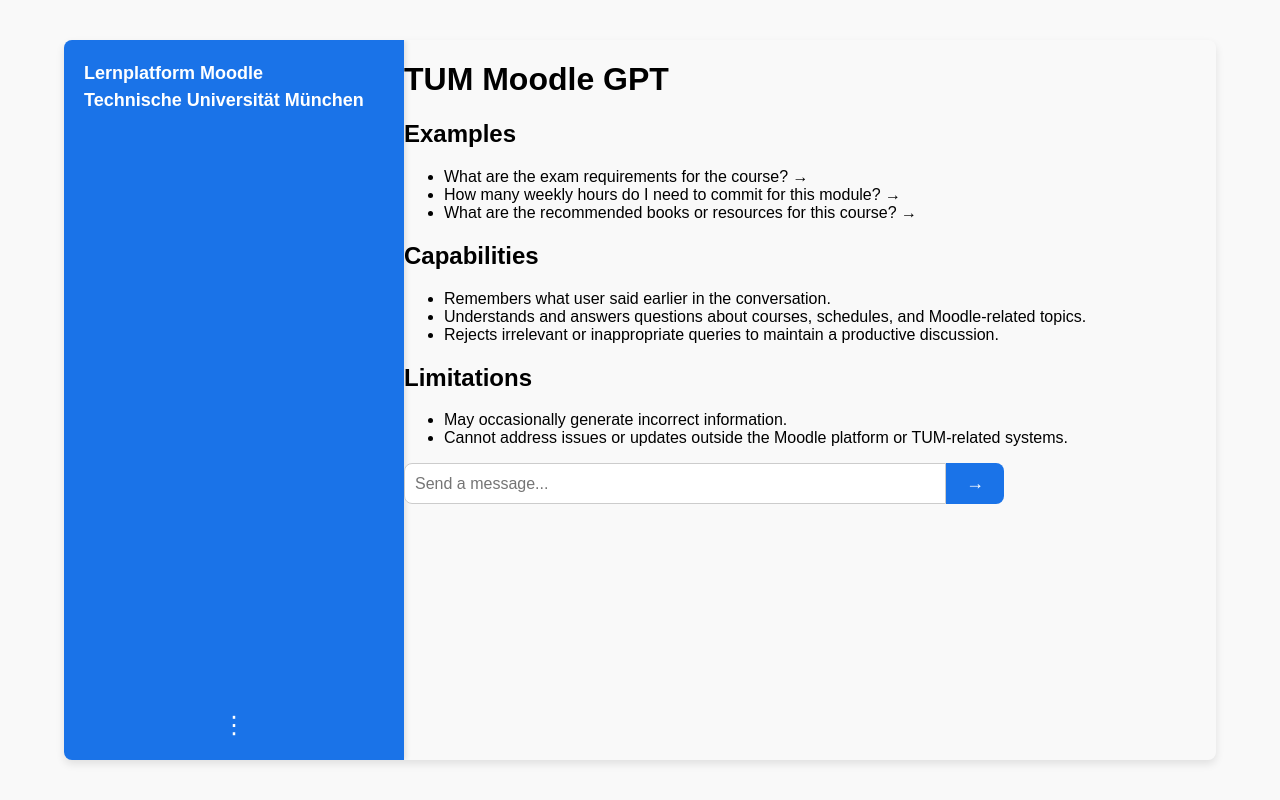
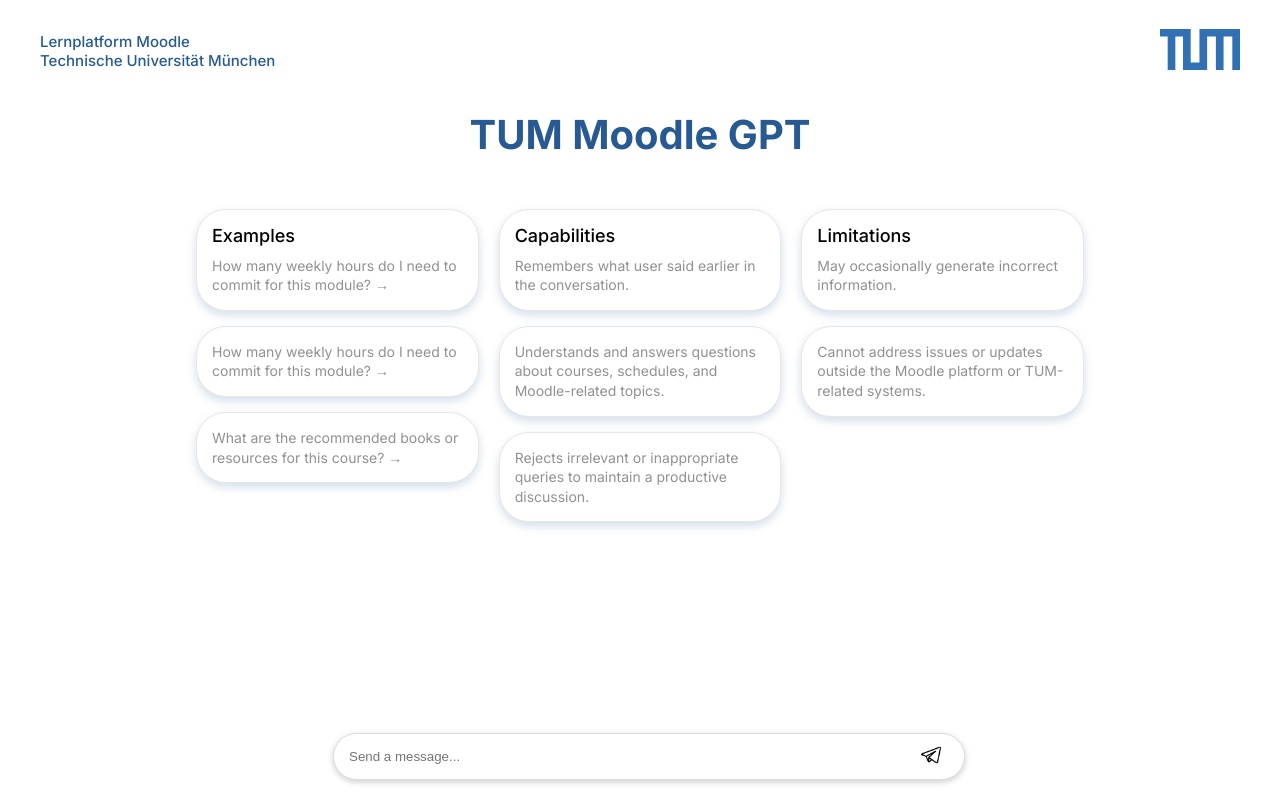
Before and after one commit to Mokhina17/TUM-Moodle-AI-Chatbot, a Django app: page / in a window 1280 px wide. Run offline with Django 4.2, Linux system fonts and the light colour scheme.

Commit message:
Merge branch 'Varya-27.11' of github.com:Mokhina17/TUM-Moodle-AI-Chatbot into main

```diff
--- a/projectwork2024/projectwork2024/settings.py
+++ b/projectwork2024/projectwork2024/settings.py
@@ -55,7 +55,7 @@ ROOT_URLCONF = 'projectwork2024.urls'
 TEMPLATES = [
     {
         'BACKEND': 'django.template.backends.django.DjangoTemplates',
-        'DIRS': [BASE_DIR / 'templates'],  # Путь к папке шаблонов
+        'DIRS': [BASE_DIR / 'templates'],
         'APP_DIRS': True,
         'OPTIONS': {
             'context_processors': [
--- a/projectwork2024/projectwork2024/urls.py
+++ b/projectwork2024/projectwork2024/urls.py
@@ -16,11 +16,10 @@ Including another URLconf
 """
 from django.contrib import admin
 from django.urls import path
-from projectwork2024.views import chat_interface, process_input  # Import your view
+from projectwork2024 import views  # Импортируем views из приложения
 
 urlpatterns = [
     path('admin/', admin.site.urls),
-    path('chat/', chat_interface, name='chat'),  # Existing route for chat
-    path('', chat_interface, name='home'),  # New route for the root URL
-    path('process_input/', process_input, name='process_input'),
+    path('chat/', views.chat_interface, name='chat'),  # Маршрут для чата
+    path('', views.chat_interface, name='home'),  # Главная страница (может использоваться тот же view, что и для чата)
 ]
--- a/projectwork2024/projectwork2024/views.py
+++ b/projectwork2024/projectwork2024/views.py
@@ -5,30 +5,6 @@ from .models import UserInput
 import json
 
 def chat_interface(request):
-    return render(request, 'chat.html')
-
-@csrf_exempt  # Temporarily disable CSRF for testing (not recommended in production)
-def process_input(request):
-    if request.method == 'POST':
-        try:
-            # Load the JSON data from the request body
-            body = json.loads(request.body)
-            user_input = body.get('user_input')
-
-            if not user_input:
-                return JsonResponse({'error': 'No user input provided'}, status=400)
-
-            # Try saving the user input to the database
-            new_input = UserInput.objects.create(user_input=user_input)
-
-            return JsonResponse({'message': f"Input saved with ID: {new_input.id}"})
-
-        except json.JSONDecodeError:
-            return JsonResponse({'error': 'Invalid JSON format'}, status=400)
-
-        except Exception as e:
-            # Log the exception to check what went wrong
-            print(f"Error processing input: {e}")
-            return JsonResponse({'error': f"An unexpected error occurred: {str(e)}"}, status=500)
-
-    return JsonResponse({'error': 'Only POST requests are allowed'}, status=405)
+    question = request.GET.get('question', '')  # Получаем вопрос из параметров запроса (если есть)
+    context = {'question': question}  # Передаём вопрос в шаблон
+    return render(request, 'chat.html', context)  # Рендерим шаблон chat.html
--- a/projectwork2024/static/css/styles.css
+++ b/projectwork2024/static/css/styles.css
@@ -1,135 +1,132 @@
-/* General Styles */
+/* Основные стили */
 body {
   margin: 0;
   padding: 0;
-  font-family: Arial, sans-serif;
-  background-color: #f9f9f9;
+  font-family: 'Inter', sans-serif;
+  background-color: #ffffff;
   display: flex;
   justify-content: center;
-  align-items: center;
+  align-items: flex-start;
   height: 100vh;
 }
 
 .container {
-  display: flex;
-  width: 90%;
-  height: 90%;
-  box-shadow: 0 4px 8px rgba(0, 0, 0, 0.1);
-  border-radius: 8px;
-  overflow: hidden;
+  width: 100%;
+  max-width: 1200px;
+  padding: 20px;
 }
 
-/* Sidebar */
-.sidebar {
-  background-color: #1a73e8;
-  color: white;
-  width: 300px;
-  padding: 20px;
+/* Header */
+header {
   display: flex;
-  flex-direction: column;
   justify-content: space-between;
-  box-shadow: 2px 0 5px rgba(0, 0, 0, 0.1);
-}
-
-.sidebar h2 {
-  font-size: 18px;
-  margin: 0;
-  line-height: 1.5;
-}
-
-.collapse-btn {
-  background: none;
-  border: none;
-  color: white;
-  font-size: 24px;
-  cursor: pointer;
-}
-
-/* Main Content */
-.main {
-  flex: 1;
-  padding: 40px;
-  display: flex;
-  flex-direction: column;
-}
-
-.header h1 {
-  text-align: center;
-  font-size: 32px;
+  align-items: center;
   margin-bottom: 20px;
 }
 
-.info-section {
-  display: flex;
-  justify-content: space-between;
-  gap: 20px;
-  margin-bottom: auto;
+.header-left .platform-title {
+  font-size: 15px;
+  font-weight: 500;
+  color: #275993;
+  text-align: left;
 }
 
-.info-card {
-  background: white;
-  flex: 1;
-  padding: 20px;
-  border-radius: 8px;
-  box-shadow: 0 4px 6px rgba(0, 0, 0, 0.1);
+.tum-logo {
+  width: 80px;
 }
 
-.info-card h2 {
+/* Title */
+.main-title h1 {
+  font-size: 40px;
+  font-weight: bold;
+  color: #275993;
+  text-align: center;
+  margin-bottom: 50px;
+}
+
+/* Cards */
+.info-cards {
+  display: flex;
+  justify-content: center;
+  gap: 20px;
+  max-width: 1000px;
+  margin: auto;
+}
+
+.column {
+  display: flex;
+  flex-direction: column;
+  gap: 15px;
+}
+
+.content-block {
+  font-size: 14px; /* Одинаковый размер для всех предложений */
+  color: #919191; /* Серый для всех предложений */
+  line-height: 1.4;
+}
+
+/* Стили для ссылок в левом столбце */
+.column:first-child .content-block a {
+  color: #919191; /* Обычный серый цвет */
+  text-decoration: none;
+  transition: color 0.2s ease, text-decoration 0.2s ease;
+}
+
+.column:first-child .content-block a:hover {
+  color: #275993; /* Синий цвет при наведении */
+  text-decoration: underline;
+}
+
+.card {
+  background-color: white;
+  border-radius: 30px;
+  border: 1px solid #E7E7E7;
+  box-shadow: 0 4px 10px rgba(39, 89, 147, 0.2);
+  padding: 15px;
+  text-align: left;
+  width: 250.67px;
+}
+
+.card-title {
   font-size: 18px;
+  font-weight: 500;
+  color: #000; /* Черный для заголовков */
   margin-bottom: 10px;
 }
 
-.info-card ul {
-  list-style: none;
-  padding: 0;
+.content-block {
+  font-size: 14px; /* Одинаковый размер для всех предложений */
+  color: #919191; /* Серый для всех предложений */
+  line-height: 1.4;
 }
 
-.info-card li {
-  margin: 10px 0;
-  color: #1a73e8;
-  cursor: pointer;
+/* Chat form */
+.chat-form {
+  display: flex;
+  justify-content: center;
+  position: fixed; /* Используем fixed для закрепления снизу */
+  bottom: 20px; /* Расстояние от нижнего края */
+  left: 50%;
+  transform: translateX(-50%);
+  width: 100%; /* Убедитесь, что она центрирована */
 }
 
-.info-card li:hover {
-  text-decoration: underline;
+.chat-input {
+  width: 600px;
+  padding: 15px;
+  border: 1px solid #ddd;
+  border-radius: 30px;
+  box-shadow: 0 2px 6px rgba(0, 0, 0, 0.2);
 }
 
-/* Chat Form */
-.footer {
-  margin-top: 20px;
-  display: flex;
-  justify-content: center;
+.chat-submit {
+  background: none;
+  border: none;
+  cursor: pointer;
+  margin-left: -50px;
 }
 
-.chat-form {
-  display: flex;
-  width: 100%;
-  max-width: 600px;
+.send-icon {
+  width: 20px;
+  height: 20px;
 }
-
-.chat-form input {
-  flex: 1;
-  border: 1px solid #ccc;
-  border-radius: 8px 0 0 8px;
-  padding: 10px;
-  font-size: 16px;
-}
-
-.chat-form input:focus {
-  outline: none;
-  border-color: #1a73e8;
-}
-
-.chat-form button {
-  background-color: #1a73e8;
-  color: white;
-  border: none;
-  padding: 10px 20px;
-  font-size: 18px;
-  border-radius: 0 8px 8px 0;
-  cursor: pointer;
-}
-
-.chat-form button:hover {
-  background-color: #1558b3;
-}
--- a/projectwork2024/templates/chat.html
+++ b/projectwork2024/templates/chat.html
@@ -5,56 +5,81 @@
   <meta charset="UTF-8">
   <meta name="viewport" content="width=device-width, initial-scale=1.0">
   <title>TUM Moodle GPT</title>
-  <!-- Подключение CSS -->
+  <link href="https://fonts.googleapis.com/css2?family=Inter:wght@400;500;700&display=swap" rel="stylesheet">
   <link rel="stylesheet" href="{% static 'css/styles.css' %}">
 </head>
 <body>
   <div class="container">
-    <!-- Sidebar -->
-    <div class="sidebar">
-      <h2>Lernplatform Moodle<br>Technische Universität München</h2>
-      <button class="collapse-btn">⋮</button>
+    <!-- Верхний блок с текстом и логотипом -->
+    <header class="header">
+      <div class="header-left">
+        <h2 class="platform-title">Lernplatform Moodle<br>Technische Universität München</h2>
+      </div>
+      <div class="header-right">
+        <img src="{% static 'images/tum_logo.svg' %}" alt="TUM Logo" class="tum-logo">
+      </div>
+    </header>
+
+    <!-- Заголовок -->
+    <div class="main-title">
+      <h1>TUM Moodle GPT</h1>
     </div>
 
-    <!-- Main Content -->
-    <div class="main-content">
-      <header>
-        <h1>TUM Moodle GPT</h1>
-      </header>
-      <div class="info-cards">
+    <!-- Карточки -->
+    <div class="info-cards">
+      <!-- Левый столбец -->
+      <div class="column">
         <div class="card">
-          <h2>Examples</h2>
-          <ul>
-            <li>What are the exam requirements for the course? →</li>
-            <li>How many weekly hours do I need to commit for this module? →</li>
-            <li>What are the recommended books or resources for this course? →</li>
-          </ul>
+          <div class="card-title">Examples</div>
+          <div class="content-block">
+            <a href="{% url 'chat' %}?question=weekly_hours">How many weekly hours do I need to commit for this module? →</a>
+            </div>
         </div>
         <div class="card">
-          <h2>Capabilities</h2>
-          <ul>
-            <li>Remembers what user said earlier in the conversation.</li>
-            <li>Understands and answers questions about courses, schedules, and Moodle-related topics.</li>
-            <li>Rejects irrelevant or inappropriate queries to maintain a productive discussion.</li>
-          </ul>
+          <div class="content-block">
+            <a href="{% url 'chat' %}?question=weekly_hours">How many weekly hours do I need to commit for this module? →</a>
+          </div>
         </div>
         <div class="card">
-          <h2>Limitations</h2>
-          <ul>
-            <li>May occasionally generate incorrect information.</li>
-            <li>Cannot address issues or updates outside the Moodle platform or TUM-related systems.</li>
-          </ul>
+          <div class="content-block">
+            <a href="{% url 'chat' %}?question=resources">What are the recommended books or resources for this course? →</a>
+          </div>
         </div>
       </div>
-      <footer>
-        <form id="chatForm" class="chat-form">
-          {% csrf_token %}
-          <input id="userInput" type="text" placeholder="Send a message..." />
-            <button type="submit">→</button>
-        </form>
-        <div id="responseMessage"></div>
-      </footer>
+      <!-- Средний столбец -->
+      <div class="column">
+        <div class="card">
+          <div class="card-title">Capabilities</div>
+          <div class="content-block">Remembers what user said earlier in the conversation.</div>
+        </div>
+        <div class="card">
+          <div class="content-block">Understands and answers questions about courses, schedules, and Moodle-related topics.</div>
+        </div>
+        <div class="card">
+          <div class="content-block">Rejects irrelevant or inappropriate queries to maintain a productive discussion.</div>
+        </div>
+      </div>
+      <!-- Правый столбец -->
+      <div class="column">
+        <div class="card">
+          <div class="card-title">Limitations</div>
+          <div class="content-block">May occasionally generate incorrect information.</div>
+        </div>
+        <div class="card">
+          <div class="content-block">Cannot address issues or updates outside the Moodle platform or TUM-related systems.</div>
+        </div>
+      </div>
     </div>
+
+    <!-- Чат -->
+    <footer class="footer">
+      <form class="chat-form">
+        <input type="text" class="chat-input" placeholder="Send a message..." />
+        <button type="submit" class="chat-submit">
+          <img src="{% static 'images/2582606.png' %}" alt="Send" class="send-icon">
+        </button>
+      </form>
+    </footer>
   </div>
 <script>
     document.getElementById('chatForm').addEventListener('submit', async (event) => {
```
Also changed, not shown: projectwork2024/static/images/2582606.png (added), projectwork2024/static/images/clean.png (added), projectwork2024/static/images/star-2.png (added), projectwork2024/static/images/tum_logo.svg (added), projectwork2024/static/images/warning.png (added).
